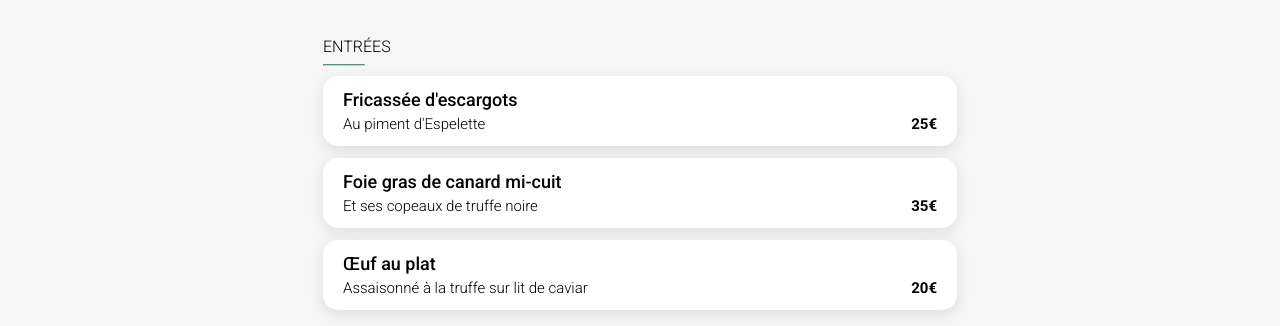
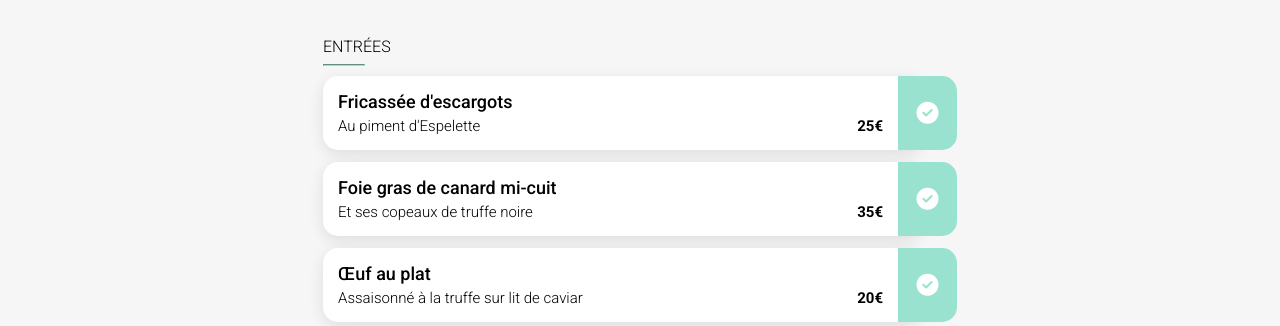
Before and after one commit to SamShunpo/projet-4-OC, a website: page restaurants/menu_1.html in a window 1280 px wide. Shown: the part 478-804 px from the top of the page. Drawn offline with Linux system fonts and the light colour scheme; a web font is replaced by a local one.

Commit message:
toggle select menu phase1

```diff
--- a/restaurants/menu_1.html
+++ b/restaurants/menu_1.html
@@ -42,25 +42,40 @@
                     <hr>
                     <ul>
                         <li>
-                            <div class="menu__div">
+                            <div class="menu-plat">
+                                <div class="menu-plat__div">
                                     <h3>Fricassée d'escargots</h3>
                                     <p>Au piment d'Espelette</p>
                                 </div>
+                                <div class="menu-plat__price">
                                     <p>25€</p>
+                                    <i class="fa-sharp fa-solid fa-circle-check"></i>
+                                </div>
+                            </div>
                         </li>
                         <li>
-                            <div class="menu__div">
+                            <div class="menu-plat">
+                                <div class="menu-plat__div">
                                     <h3>Foie gras de canard mi-cuit</h3>
                                     <p>Et ses copeaux de truffe noire</p>
                                 </div>
+                                <div class="menu-plat__price">
                                     <p>35€</p>
+                                    <i class="fa-sharp fa-solid fa-circle-check"></i>
+                                </div>
+                            </div>
                         </li>
                         <li>
-                            <div class="menu__div">
+                            <div class="menu-plat">
+                                <div class="menu-plat__div">
                                     <h3>Œuf au plat</h3>
                                     <p>Assaisonné à la truffe sur lit de caviar</p>
                                 </div>
+                                <div class="menu-plat__price">
                                     <p>20€</p>
+                                    <i class="fa-sharp fa-solid fa-circle-check"></i>
+                                </div>
+                            </div>
                         </li>
                     </ul>
                 </article>
--- a/sass/pages/menu.scss
+++ b/sass/pages/menu.scss
@@ -27,84 +27,119 @@
     @include display-flex(column);
     align-items: center;
     background-color: $colorGreyPrincipal;
-    border-radius: 30px 30px 0 0 ;
+    border-radius: 30px 30px 0 0;
     padding: 32px 13px 40px 13px;
     position: relative;
     bottom: 40px;
     margin-bottom: -40px;
     gap: 40px;
 
-    .div-h1{
+    .fa-sharp {
+        color: $colorWhite;
+    }
+
+    .div-h1 {
         @include display-flex;
         align-items: center;
         justify-content: space-between;
         width: 310px;
 
-        .div-h1, h1{
+        .div-h1,
+        h1 {
             @include shrikhand;
             font-size: 28px;
             font-weight: 400;
         }
     }
 
-    .menu, article {
+    .menu,
+    article {
         width: 100%;
         max-width: 634px;
     }
 
-    .menu, h2 {
+    .menu,
+    h2 {
         font-weight: 300;
         font-size: 16px;
         height: 27px;
     }
 
-    .menu, hr {
+    .menu,
+    hr {
         border-color: $greenColor;
         width: 40px;
         position: absolute;
         margin: auto;
     }
 
-    .menu, ul {
+    .menu,
+    ul {
         margin: 12px 0 0 0;
         padding-inline-start: 0;
         @include display-flex(column);
         gap: 12px;
     }
 
-    .menu, li {
+    .menu,
+    li {
+        list-style: none;
+
+        .menu-plat {
             @include display-flex;
-        justify-content: space-between;
-        align-items: end;
-        list-style: none;
-        background-color: $colorWhite;
-        border-radius: 15px;
-        padding: 13px 20px 13px 20px;
-        @include shadow;
 
             &__div {
                 @include display-flex (column);
+                background-color: $colorWhite;
+                border-radius: 15px;
+                width: 100%;
+                margin-right: -65px;
+                padding: 15px 0px 15px 15px;
+                @include shadow;
                 gap: 5px;
                 white-space: nowrap;
                 overflow: hidden;
-            margin-right: 10px;
 
-            &__div, h3 {
+                &__div,
+                h3 {
                     @include font-size (18px);
                     @include font-weight (500);
                     @include ellipsis;
                 }
 
-            &__div, p {
+                &__div,
+                p {
                     @include font-size (15px);
                     @include font-weight (300);
                     @include ellipsis;
                 }
             }
 
-        .menu, p {
+            &__price {
+                @include display-flex;
+                align-items: end;
+                gap: 15px;
+
+                &__price,
+                p {
                     @include font-size (15px);
                     @include font-weight (700);
+                    margin-bottom: 15px;
+                }
+
+                &__price,
+                i {
+                    @include display-flex;
+                    font-size: 22px;
+                    align-items: center;
+                    justify-content: center;
+                    background-color: $greenColor;
+                    border-radius: 0 15px 15px 0;
+                    width: 59px;
+                    height: 100%;
+                    overflow: hidden;
                 }
             }
         }
+    }
+}
```
Also changed, not shown: assets/css/pages/menu.css, 1 other file. Lines whose indentation alone changed are shown as unchanged.
